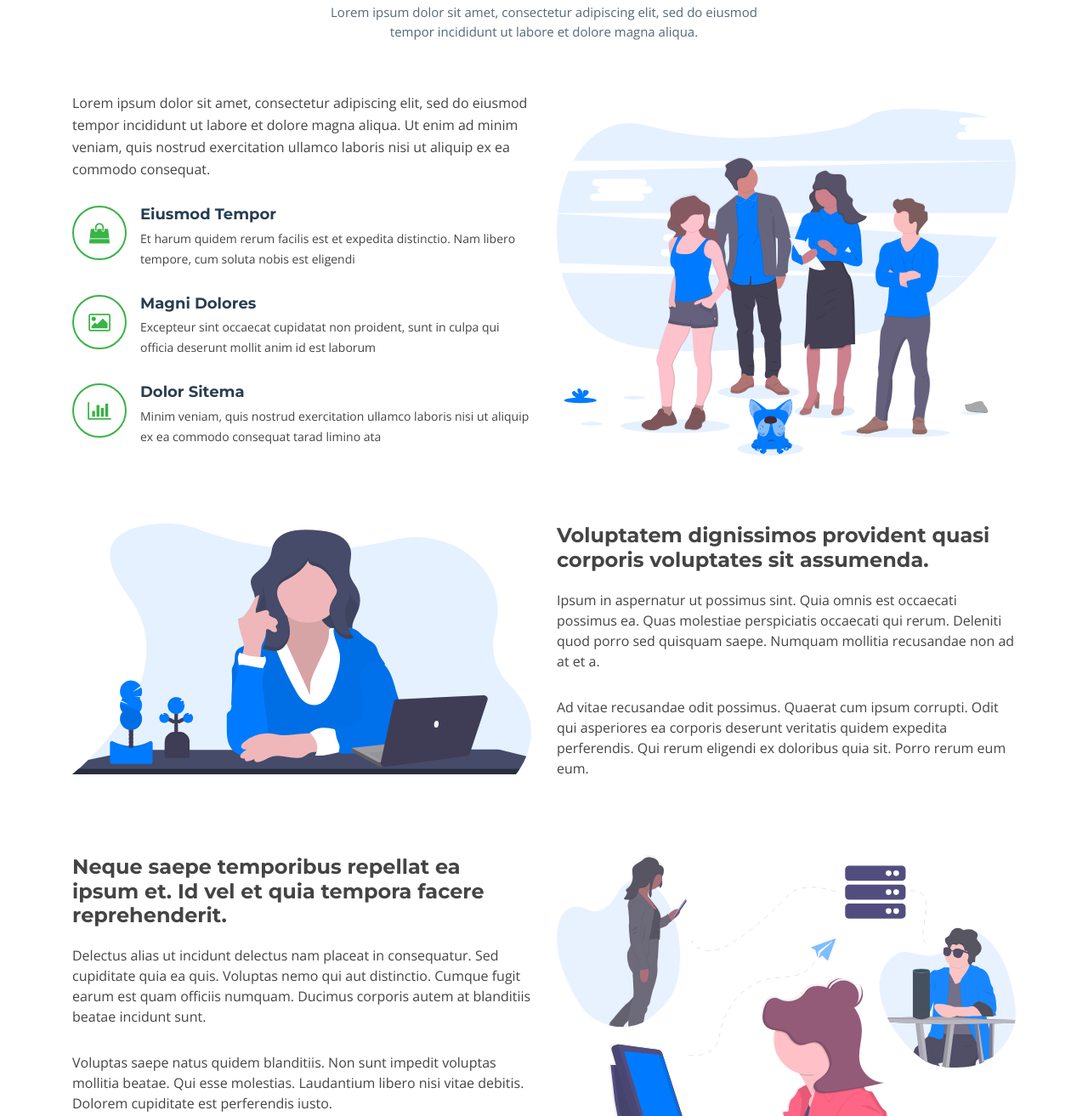
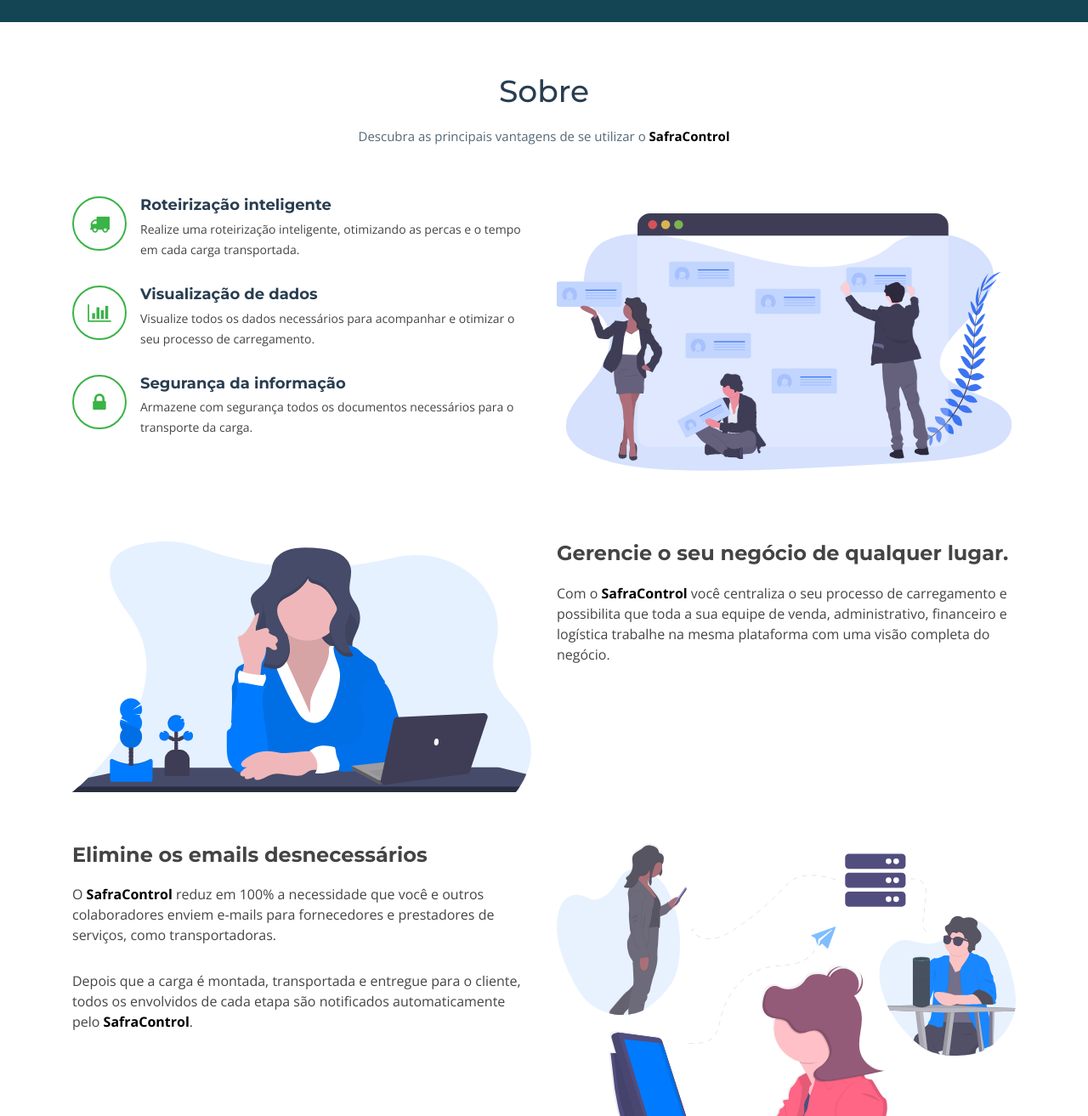
Before and after one commit to souagrosolucoes/souagrosolucoes.github.io, a plain HTML site: page index.html in a window 1280 px wide. Shown: the part 754-2067 px from the top of the page at 85% size. Drawn offline with nearby package versions, Linux system fonts and the light colour scheme; files whose address does not match are found by name.

Commit message:
feat: update about text

```diff
--- a/index.html
+++ b/index.html
@@ -73,9 +73,10 @@
       <div class="container">
         <div class="intro-img">
           <img
-            src="img/intro-img.svg"
+            src="img/hero-img.png"
             alt="O SafraControl é o TMS mais completo para o seu negócio"
-            class="img-fluid"
+            class="img-fluid animated"
+            alt=""
           />
         </div>
 
@@ -103,50 +104,43 @@
           <header class="section-header">
             <h3>Sobre</h3>
             <p>
-              Lorem ipsum dolor sit amet, consectetur adipiscing elit, sed do
-              eiusmod tempor incididunt ut labore et dolore magna aliqua.
+              Descubra as principais vantagens de se utilizar o
+              <mark>SafraControl</mark>
             </p>
           </header>
 
           <div class="row about-container">
             <div class="col-lg-6 content order-lg-1 order-2">
-              <p>
-                Lorem ipsum dolor sit amet, consectetur adipiscing elit, sed do
-                eiusmod tempor incididunt ut labore et dolore magna aliqua. Ut
-                enim ad minim veniam, quis nostrud exercitation ullamco laboris
-                nisi ut aliquip ex ea commodo consequat.
-              </p>
-
               <div class="icon-box wow fadeInUp">
-                <div class="icon"><i class="fa fa-shopping-bag"></i></div>
-                <h4 class="title"><a href="">Eiusmod Tempor</a></h4>
+                <div class="icon"><i class="fa fa-truck"></i></div>
+                <h4 class="title"><a href="">Roteirização inteligente</a></h4>
                 <p class="description">
-                  Et harum quidem rerum facilis est et expedita distinctio. Nam
-                  libero tempore, cum soluta nobis est eligendi
-                </p>
-              </div>
-
-              <div class="icon-box wow fadeInUp" data-wow-delay="0.2s">
-                <div class="icon"><i class="fa fa-photo"></i></div>
-                <h4 class="title"><a href="">Magni Dolores</a></h4>
-                <p class="description">
-                  Excepteur sint occaecat cupidatat non proident, sunt in culpa
-                  qui officia deserunt mollit anim id est laborum
+                  Realize uma roteirização inteligente, otimizando as percas e o
+                  tempo em cada carga transportada.
                 </p>
               </div>
 
               <div class="icon-box wow fadeInUp" data-wow-delay="0.4s">
                 <div class="icon"><i class="fa fa-bar-chart"></i></div>
-                <h4 class="title"><a href="">Dolor Sitema</a></h4>
+                <h4 class="title"><a href="">Visualização de dados</a></h4>
                 <p class="description">
-                  Minim veniam, quis nostrud exercitation ullamco laboris nisi
-                  ut aliquip ex ea commodo consequat tarad limino ata
+                  Visualize todos os dados necessários para acompanhar e
+                  otimizar o seu processo de carregamento.
+                </p>
+              </div>
+
+              <div class="icon-box wow fadeInUp" data-wow-delay="0.2s">
+                <div class="icon"><i class="fa fa-lock"></i></div>
+                <h4 class="title"><a href="">Segurança da informação</a></h4>
+                <p class="description">
+                  Armazene com segurança todos os documentos necessários para o
+                  transporte da carga.
                 </p>
               </div>
             </div>
 
             <div class="col-lg-6 background order-lg-2 order-1 wow fadeInUp">
-              <img src="img/about-img.svg" class="img-fluid" alt="" />
+              <img src="img/intro-img.svg" class="img-fluid" alt="" />
             </div>
           </div>
 
@@ -155,21 +149,12 @@
               <img src="img/about-extra-1.svg" class="img-fluid" alt="" />
             </div>
             <div class="col-lg-6 wow fadeInUp pt-5 pt-lg-0">
-              <h4>
-                Voluptatem dignissimos provident quasi corporis voluptates sit
-                assumenda.
-              </h4>
+              <h4>Gerencie o seu negócio de qualquer lugar.</h4>
               <p>
-                Ipsum in aspernatur ut possimus sint. Quia omnis est occaecati
-                possimus ea. Quas molestiae perspiciatis occaecati qui rerum.
-                Deleniti quod porro sed quisquam saepe. Numquam mollitia
-                recusandae non ad at et a.
-              </p>
-              <p>
-                Ad vitae recusandae odit possimus. Quaerat cum ipsum corrupti.
-                Odit qui asperiores ea corporis deserunt veritatis quidem
-                expedita perferendis. Qui rerum eligendi ex doloribus quia sit.
-                Porro rerum eum eum.
+                Com o <mark>SafraControl</mark> você centraliza o seu processo
+                de carregamento e possibilita que toda a sua equipe de venda,
+                administrativo, financeiro e logística trabalhe na mesma
+                plataforma com uma visão completa do negócio.
               </p>
             </div>
           </div>
@@ -180,25 +165,16 @@
             </div>
 
             <div class="col-lg-6 wow fadeInUp pt-4 pt-lg-0 order-2 order-lg-1">
-              <h4>
-                Neque saepe temporibus repellat ea ipsum et. Id vel et quia
-                tempora facere reprehenderit.
-              </h4>
+              <h4>Elimine os emails desnecessários</h4>
               <p>
-                Delectus alias ut incidunt delectus nam placeat in consequatur.
-                Sed cupiditate quia ea quis. Voluptas nemo qui aut distinctio.
-                Cumque fugit earum est quam officiis numquam. Ducimus corporis
-                autem at blanditiis beatae incidunt sunt.
+                O <mark>SafraControl</mark> reduz em 100% a necessidade que você
+                e outros colaboradores enviem e-mails para fornecedores e
+                prestadores de serviços, como transportadoras.
               </p>
               <p>
-                Voluptas saepe natus quidem blanditiis. Non sunt impedit
-                voluptas mollitia beatae. Qui esse molestias. Laudantium libero
-                nisi vitae debitis. Dolorem cupiditate est perferendis iusto.
-              </p>
-              <p>
-                Eum quia in. Magni quas ipsum a. Quis ex voluptatem inventore
-                sint quia modi. Numquam est aut fuga mollitia exercitationem nam
-                accusantium provident quia.
+                Depois que a carga é montada, transportada e entregue para o
+                cliente, todos os envolvidos de cada etapa são notificados
+                automaticamente pelo <mark>SafraControl</mark>.
               </p>
             </div>
           </div>
@@ -245,7 +221,7 @@
                 <h4 class="title">Cotação de transporte</h4>
                 <p class="description">
                   Crie cotações de transporte em cada carga com várias
-                  transpordoras.
+                  transportadoras.
                 </p>
               </div>
             </div>
@@ -264,7 +240,7 @@
                 </div>
                 <h4 class="title">Gerenciar fila de carregamento</h4>
                 <p class="description">
-                  Gerencie em tempo real o processo de carragamento das suas
+                  Gerencie em tempo real o processo de carregamento das suas
                   fazendas ou UBS.
                 </p>
               </div>
@@ -388,9 +364,9 @@
               <div class="card wow bounceInUp">
                 <i class="fa fa-map"></i>
                 <div class="card-body">
-                  <h5 class="card-title">Roterização inteligente</h5>
+                  <h5 class="card-title">Roteirização inteligente</h5>
                   <p class="card-text">
-                    Realize a roterização de cada carregamento de maneira
+                    Realize a roteirização de cada carregamento de maneira
                     inteligente e economize dinheiro.
                   </p>
                 </div>
```
Also changed, not shown: img/hero-img.png (added).
